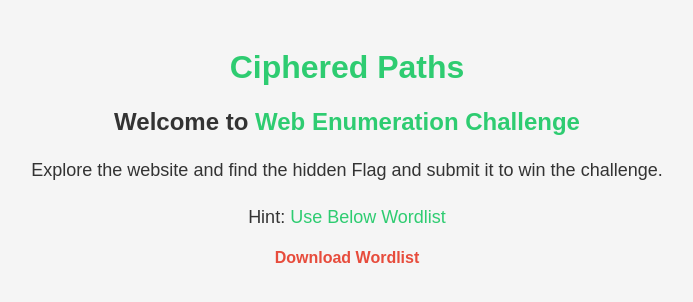
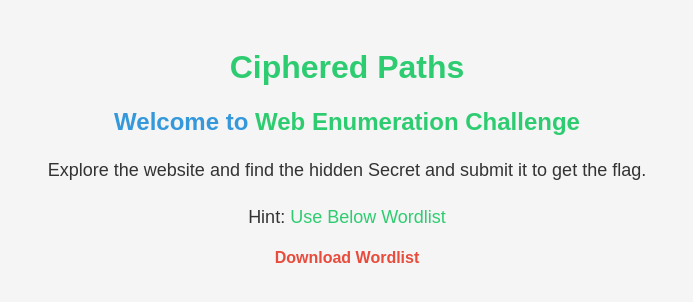
Before and after one commit to pranay-root/simple_web_challenge, a plain HTML site: page index.html in a window 1280 px wide. Shown: the whole page, without its empty margins (293-986 px from the left). Drawn offline with Linux system fonts and the light colour scheme.

Commit message:
Update index.html

```diff
--- a/index.html
+++ b/index.html
@@ -13,7 +13,7 @@
             padding: 20px;
         }
 
-        h1 {
+        h2 {
             color: #3498db;
         }
 
@@ -36,7 +36,7 @@
 <body>
     <h1> <span style="color: #2ecc71;"> Ciphered Paths </span></h1>
     <h2>Welcome to <span style="color: #2ecc71;">Web Enumeration Challenge</span></h2>
-    <p>Explore the website and find the hidden Flag and submit it to win the challenge.</p>
+    <p>Explore the website and find the hidden Secret and submit it to get the flag.</p>
     <p> Hint: <span style="color: #2ecc71;"> Use Below Wordlist</span> </p>
     <a href="https://drive.google.com/file/d/1F0rPnbAwVV052bVyhijJpP0MBf8FvETc/view?usp=sharing" style="--i:11" class="abtbtn-box" target="_blank">Download Wordlist</a>
 </body>
```
